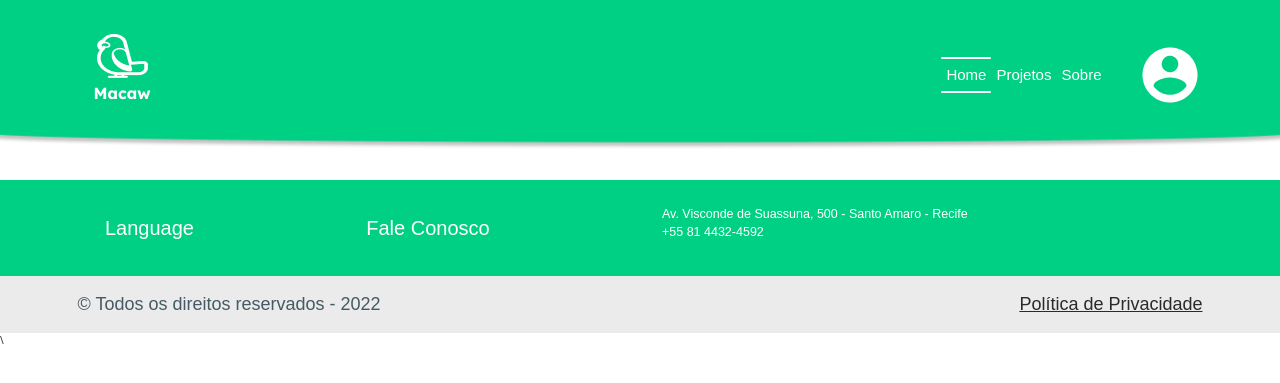
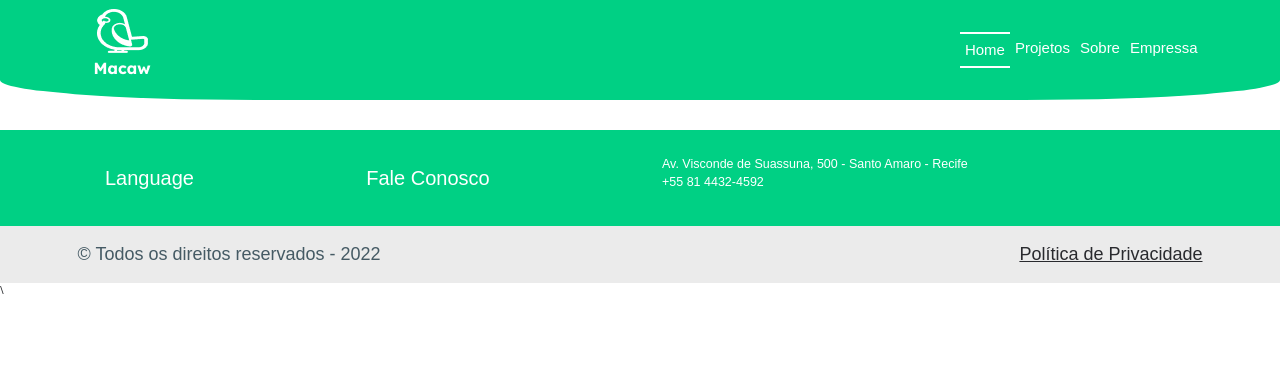
Before and after one commit to rafaelluiis2315/Projeto_Senac, a Django app: page / in a window 1280 px wide. Shown: the top 383 px of the page. Run offline with Django 4.2, Linux system fonts and the light colour scheme; data that the repository does not hold is empty; some libraries are stand-ins or nearby versions; some web fonts are replaced.

Commit message:
finalizando header

```diff
--- a/SENAC_PI/static/css/base.css
+++ b/SENAC_PI/static/css/base.css
@@ -1,22 +1,20 @@
-
+/* header da pagina base */
 header{
-    background-image: url("../img/heard.png");
-    background-position: center;
-    background-size: cover;
-    height: 15rem;
+    border-radius: 0 0 20% 20%;
+    background-color: var(--verde-principal);
+    height: 10rem;
 }
-
-.nav-item{
+/* colocando os link brancos */
+.nav-link{
     font-size: 1.5rem;
+    color: var(--branco);
 }
-
-.linha{
-    background-color: var(--branco);
-    width: auto;
-    height: 0.2rem;
-    border-radius: 0.1rem;
+/* link quando ativado */
+.active{
+    border-top: 2px solid;
+    border-bottom: 2px solid;
 }
-
+/* footer */
 footer {
     height: 153.38px;
     color: var(--branco);
--- a/SENAC_PI/templates/base.html
+++ b/SENAC_PI/templates/base.html
@@ -35,28 +35,26 @@
 <body>
 
     <!-- Header -->
-    <header class="w-100 mb-5 d-flex align-items-center">
+    <header class="w-100 mb-5 d-flex align-items-center ">
         <nav class="navbar navbar-expand navbar-dark col-12">
             <div class="container">
                 <div>
-                    <img class="user-icon" src="{% static 'img/logo.png'%}" alt="logo">
+                    <img src="{% static 'img/logo.png'%}" alt="logo">
                 </div>
-                <div class="d-flex justify-content-end align-items-center gap-5">
-                    <div class="navbar-nav align-items-center">
+                <div class="d-flex justify-content-end">
+                    <div class="navbar-nav">
                         <div class="nav-item">
-                            <div class="linha"></div>
                             <a class="nav-link active" aria-current="page" href="#">Home</a>
-                            <div class="linha"></div>
+                        </div>
+                        <div class="nav-item ">
+                            <a class="nav-link " href="#">Projetos</a>
                         </div>
                         <div class="nav-item">
-                            <a class="nav-link active" href="#">Projetos</a>
+                            <a class="nav-link " href="#">Sobre</a>
                         </div>
                         <div class="nav-item">
-                            <a class="nav-link active" href="#">Sobre</a>
+                            <a class="nav-link " href="#">Empressa</a>
                         </div>
-                    </div>
-                    <div class="">
-                        <img class="user-icon" src="{% static 'img/user.png'%}" alt="logo">
                     </div>
                 </div>
             </div>
@@ -125,4 +123,8 @@
     <!-- iconify -->
     <script src="https://code.iconify.design/iconify-icon/1.0.2/iconify-icon.min.js"></script>
 </body>
+<script>
+
+</script>
+
 </html>
```
Also changed, not shown: SENAC_PI/static/img/heard.png (deleted).
